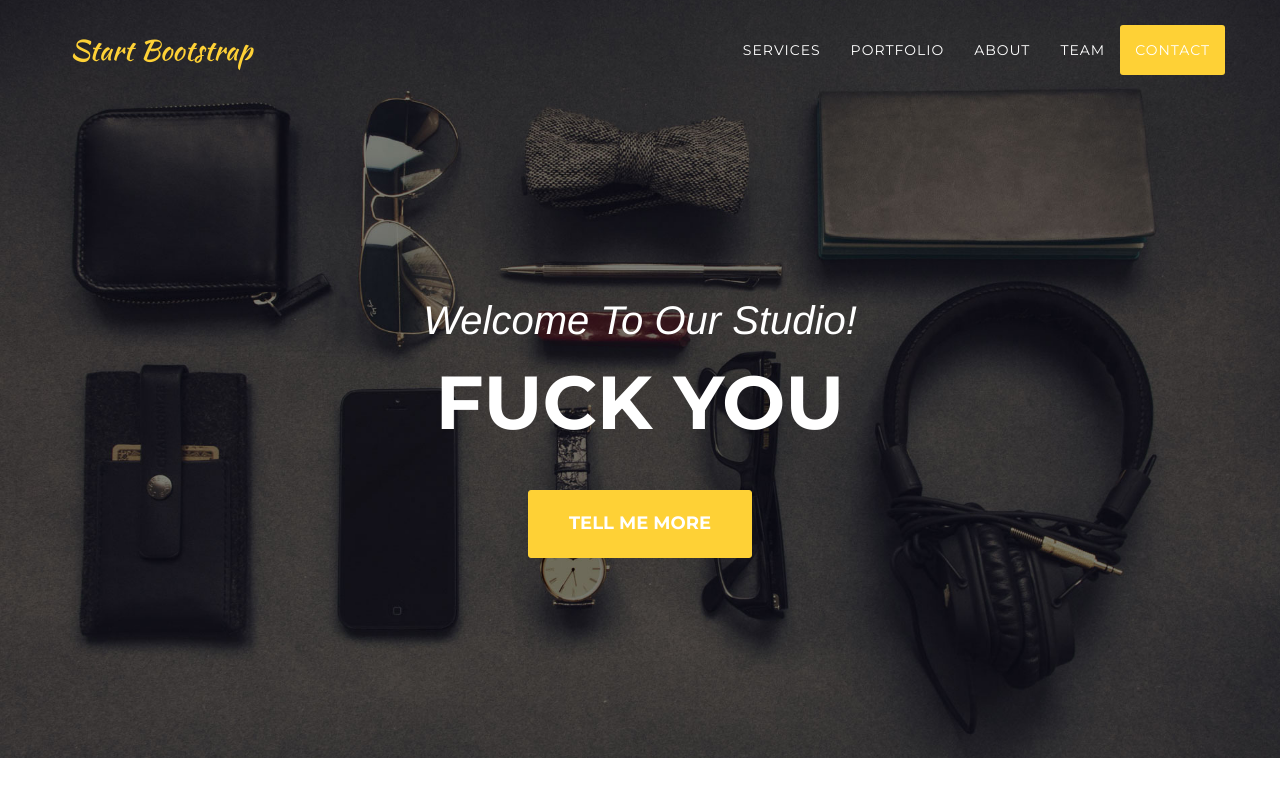
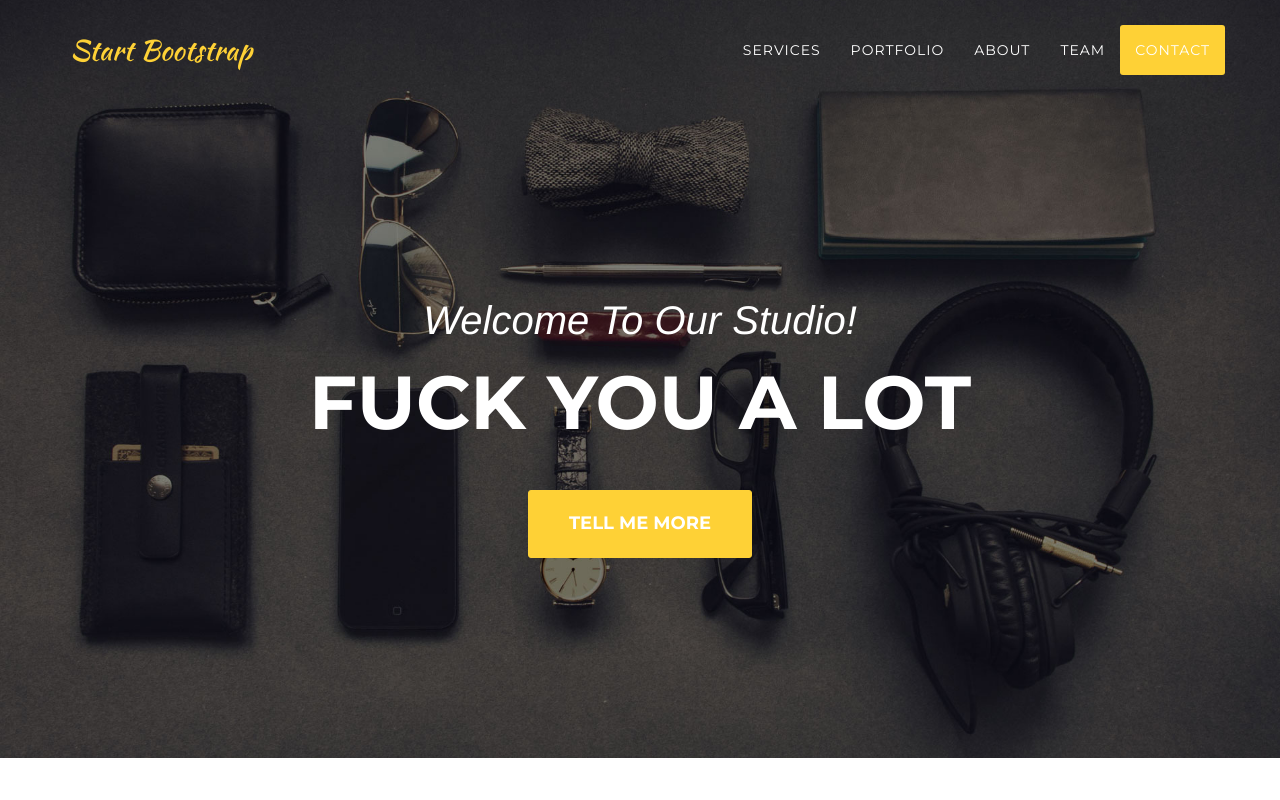
Before and after one commit to wlmitchell/BillsBlog, a website: page index.html in a window 1280 px wide. Shown: the top 800 px of the page. Drawn offline with nearby package versions, Linux system fonts and the light colour scheme; a web font is replaced by a local one.

Commit message:
FUCK YOU A LOT

```diff
--- a/index.html
+++ b/index.html
@@ -79,7 +79,7 @@
         <div class="container">
             <div class="intro-text">
                 <div class="intro-lead-in">Welcome To Our Studio!</div>
-                <div class="intro-heading">FUCK YOU</div>
+                <div class="intro-heading">FUCK YOU A LOT</div>
                 <a href="#services" class="page-scroll btn btn-xl">Tell Me More</a>
             </div>
         </div>
```
